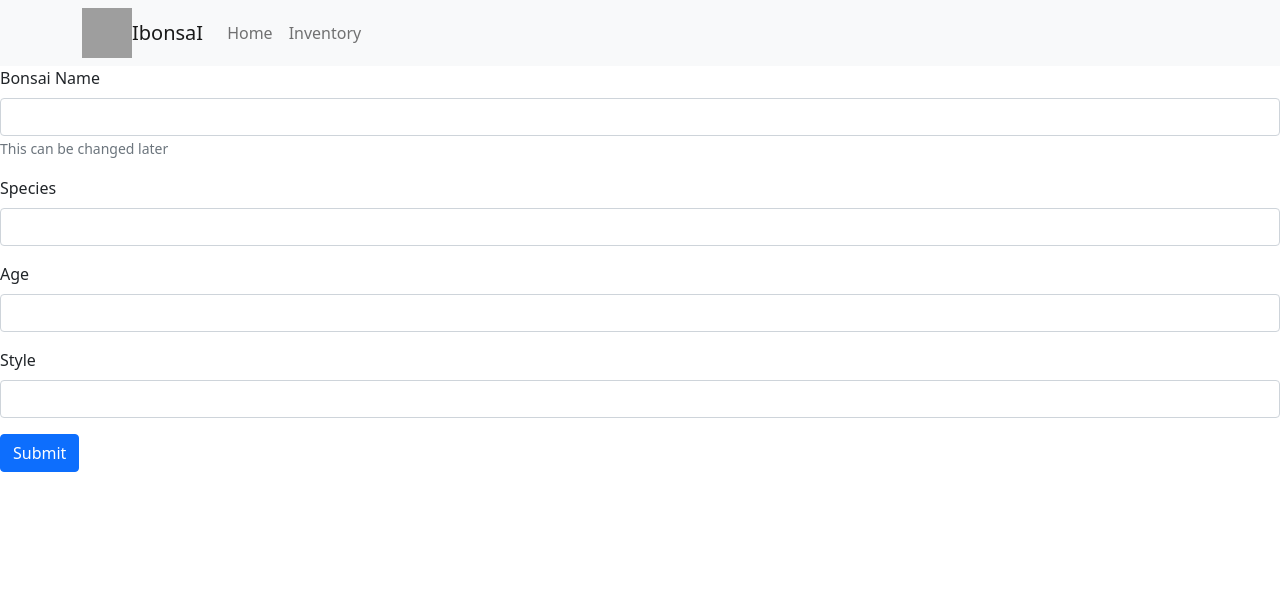
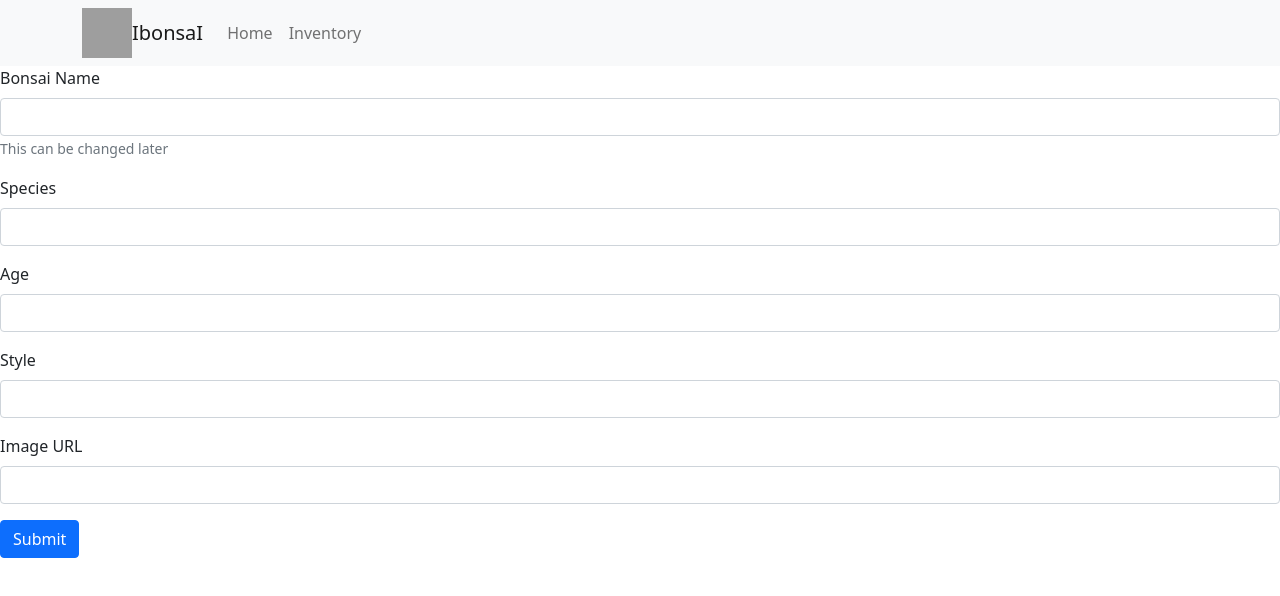
Before and after one commit to KadenHansen/I_Bonsai, a React (Create React App) app: page /inventory/1/edit in a window 1280 px wide. Shown: the top 596 px of the page. Built offline with nearby package versions, Linux system fonts and the light colour scheme; no server answers; grey boxes are pictures that could not be loaded.

Commit message:
add image input to edit form

```diff
--- a/src/Components/EditTreeForm.js
+++ b/src/Components/EditTreeForm.js
@@ -36,6 +36,7 @@ function EditTreeForm() {
                 Age: data.Age,
                 Species: data.Species,
                 Style: data.Style,
+                Image: data.Image,
             }),
             headers: {
                 'content-type':'application/json'
@@ -54,7 +55,6 @@ function EditTreeForm() {
                 <Form.Group className="mb-3" controlId="Name">
                     <Form.Label>Bonsai Name</Form.Label>
                     <Form.Control
-                        // value={data.Name}
                         defaultValue={data.Name}
                         type="text"
                         placeholder={data.Name}
@@ -69,7 +69,6 @@ function EditTreeForm() {
                 <Form.Group className="mb-3" controlId="Species">
                     <Form.Label>Species</Form.Label>
                     <Form.Control
-                        // value={data.Species}
                         defaultValue={data.Species}
                         type="text"
                         placeholder={data.Species}
@@ -81,7 +80,6 @@ function EditTreeForm() {
                 <Form.Group className="mb-3" controlId="Age">
                     <Form.Label>Age</Form.Label>
                     <Form.Control
-                        // value={data.Age}
                         defaultValue={data.Age}
                         type="Number"
                         placeholder={data.Age}
@@ -93,12 +91,22 @@ function EditTreeForm() {
                 <Form.Group className="mb-3" controlId="Style">
                     <Form.Label>Style</Form.Label>
                     <Form.Control
-                        // value={data.Style}
                         defaultValue={data.Style}
                         type="text"
                         placeholder={data.Style}
                         onChange={handleChange}
                         name="Style"
+                    />
+                </Form.Group>
+
+                <Form.Group className="mb-3" controlId="Style">
+                    <Form.Label>Image URL</Form.Label>
+                    <Form.Control
+                        defaultValue={data.Image}
+                        type="text"
+                        placeholder={data.Image}
+                        onChange={handleChange}
+                        name="Image"
                     />
                 </Form.Group>
                 <Button variant="primary" type="submit">
```
